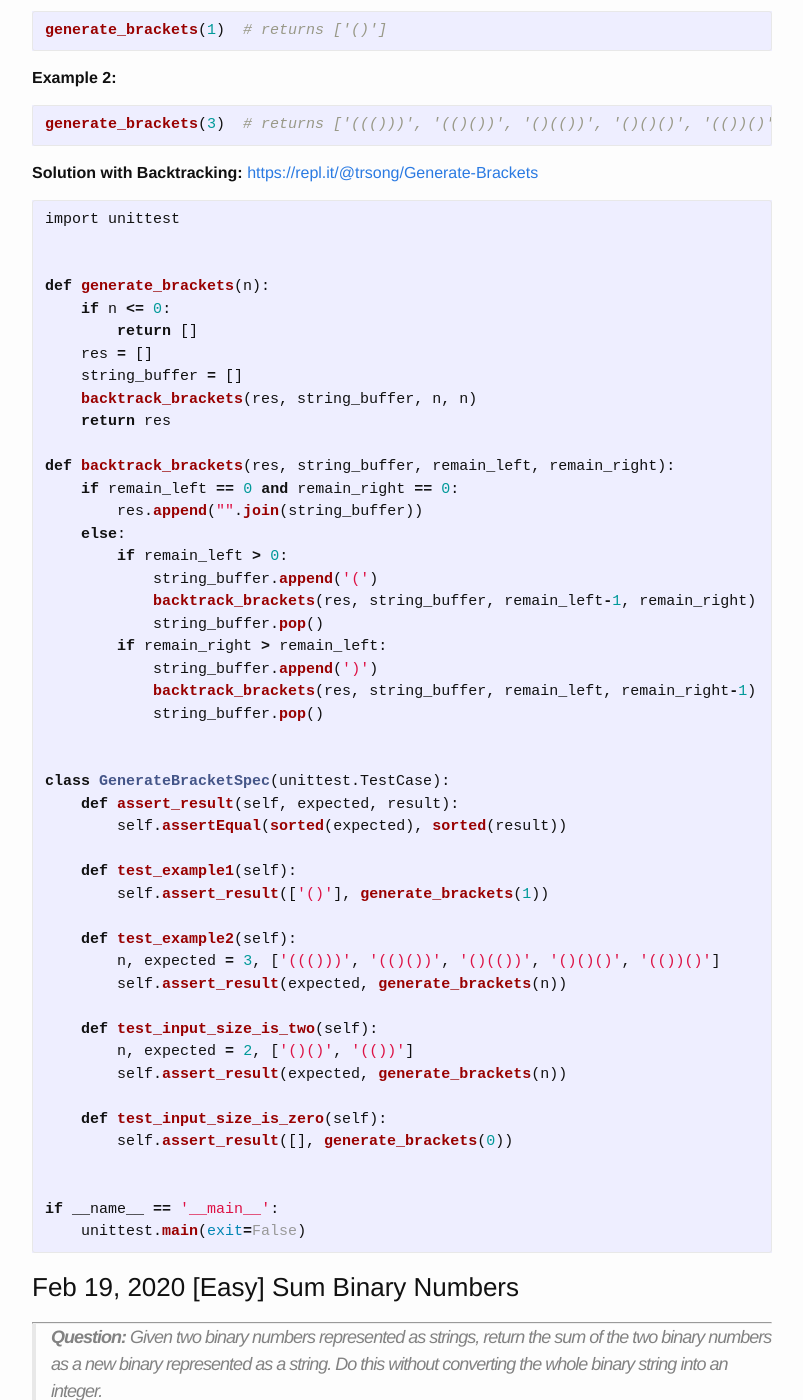
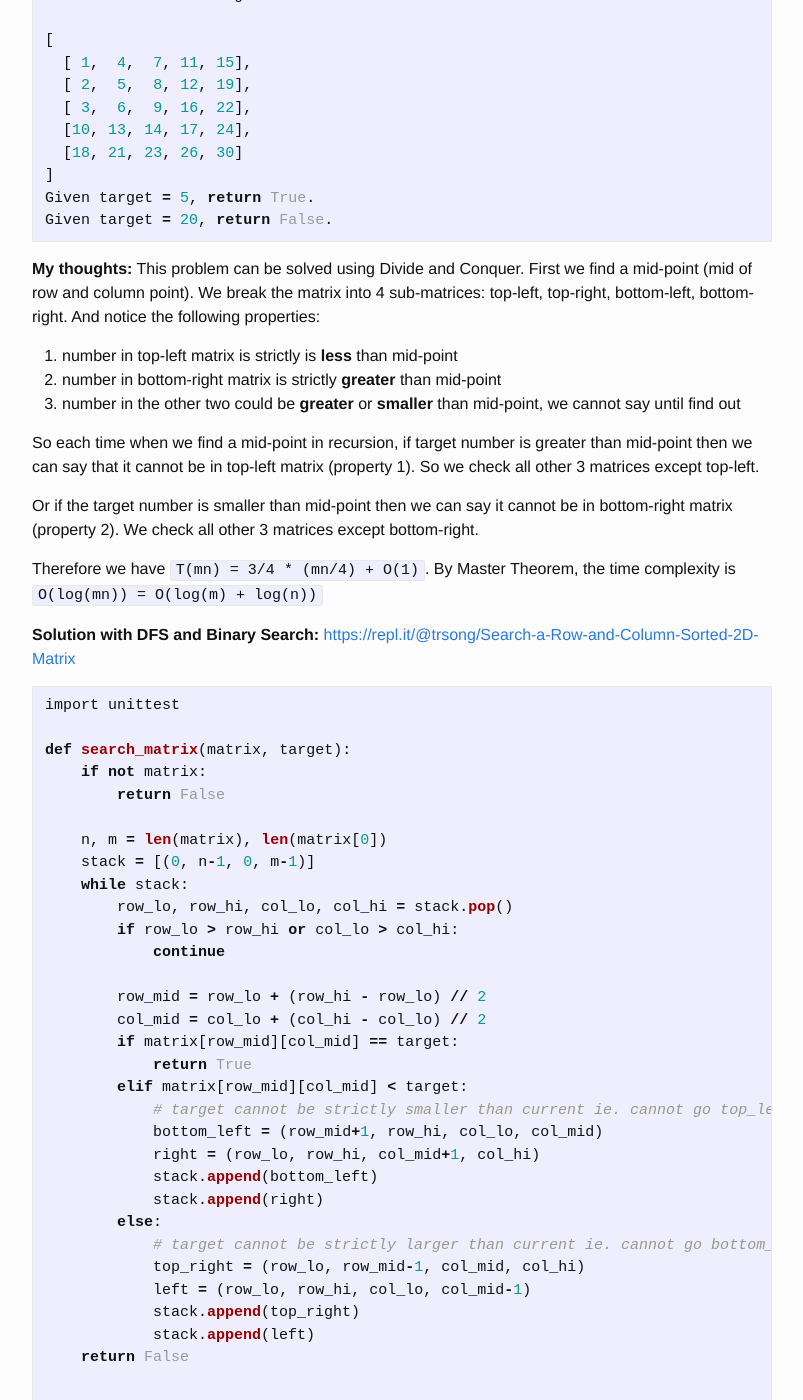
Before and after one commit to trsong/trsong.github.io, a Jekyll site: the page built from _posts/2020-02-01-DailyQuestionsFeb.md, in a window 1280 px wide and 1400 px high, scrolled down 1637 px. Shown: the whole window, without its empty margins (238-1041 px from the left). Built offline with Jekyll 4.4.1, drawn with Linux system fonts in a browser that asks for light colours; some of the changed text lies outside the part shown.

Commit message:
Add Solution to Feb 21 Questin

````diff
--- a/_posts/2020-02-01-DailyQuestionsFeb.md
+++ b/_posts/2020-02-01-DailyQuestionsFeb.md
@@ -17,6 +17,21 @@ categories: Python/Java
 **Python 3 Playground:** [https://repl.it/languages/python3](https://repl.it/languages/python3)
 
 **Java Playground:** [https://repl.it/languages/java](https://repl.it/languages/java)
+
+
+### Feb 22, 2020 LC 79 [Medium] Word Search
+---
+> **Question:** You are given a 2D array of characters, and a target string. Return whether or not the word target word exists in the matrix. Unlike a standard word search, the word must be either going left-to-right, or top-to-bottom in the matrix.
+
+**Example:**
+```py
+[['F', 'A', 'C', 'I'],
+ ['O', 'B', 'Q', 'P'],
+ ['A', 'N', 'O', 'B'],
+ ['M', 'A', 'S', 'S']]
+
+Given this matrix, and the target word FOAM, you should return true, as it can be found going up-to-down in the first column.
+```
 
 
 ### Feb 21, 2020 LC 240 [Medium] Search a 2D Matrix II
@@ -42,6 +57,106 @@ Given target = 5, return True.
 Given target = 20, return False.
 ```
 
+**My thoughts:** This problem can be solved using Divide and Conquer. First we find a mid-point (mid of row and column point). We break the matrix into 4 sub-matrices: top-left, top-right, bottom-left, bottom-right. And notice the following properties:
+1. number in top-left matrix is strictly is **less** than mid-point
+2. number in bottom-right matrix is strictly **greater** than mid-point
+3. number in the other two could be **greater** or **smaller** than mid-point, we cannot say until find out
+
+So each time when we find a mid-point in recursion, if target number is greater than mid-point then we can say that it cannot be in top-left matrix (property 1). So we check all other 3 matrices except top-left.
+
+Or if the target number is smaller than mid-point then we can say it cannot be in bottom-right matrix (property 2). We check all other 3 matrices except bottom-right.
+
+Therefore we have `T(mn) = 3/4 * (mn/4) + O(1)`. By Master Theorem, the time complexity is `O(log(mn)) = O(log(m) + log(n))`
+
+**Solution with DFS and Binary Search:** [https://repl.it/@trsong/Search-a-Row-and-Column-Sorted-2D-Matrix](https://repl.it/@trsong/Search-a-Row-and-Column-Sorted-2D-Matrix)
+```py
+import unittest
+
+def search_matrix(matrix, target):
+    if not matrix:
+        return False
+
+    n, m = len(matrix), len(matrix[0])
+    stack = [(0, n-1, 0, m-1)]
+    while stack:
+        row_lo, row_hi, col_lo, col_hi = stack.pop()
+        if row_lo > row_hi or col_lo > col_hi:
+            continue
+
+        row_mid = row_lo + (row_hi - row_lo) // 2
+        col_mid = col_lo + (col_hi - col_lo) // 2
+        if matrix[row_mid][col_mid] == target:
+            return True
+        elif matrix[row_mid][col_mid] < target:
+            # target cannot be strictly smaller than current ie. cannot go top_left
+            bottom_left = (row_mid+1, row_hi, col_lo, col_mid)
+            right = (row_lo, row_hi, col_mid+1, col_hi)
+            stack.append(bottom_left)
+            stack.append(right)
+        else:
+            # target cannot be strictly larger than current ie. cannot go bottom_right
+            top_right = (row_lo, row_mid-1, col_mid, col_hi)
+            left = (row_lo, row_hi, col_lo, col_mid-1)
+            stack.append(top_right)
+            stack.append(left)
+    return False
+
+
+class SearchMatrixSpec(unittest.TestCase):
+    def test_empty_matrix(self):
+        self.assertFalse(search_matrix([], target=0))
+        self.assertFalse(search_matrix([[]], target=0))
+
+    def test_example(self):
+        matrix = [
+            [ 1, 4, 7,11,15],
+            [ 2, 5, 8,12,19],
+            [ 3, 6, 9,16,22],
+            [10,13,14,17,24],
+            [18,21,23,26,30]
+        ]
+        self.assertTrue(search_matrix(matrix, target=5))
+        self.assertFalse(search_matrix(matrix, target=20))
+
+    def test_mid_less_than_top_right(self):
+        matrix = [
+            [ 1, 2, 3, 4, 5],
+            [ 6, 7, 8, 9,10],
+            [11,12,13,14,15],
+            [16,17,18,19,20],
+            [21,22,23,24,25]
+        ]
+        self.assertTrue(search_matrix(matrix, target=5))
+
+    def test_mid_greater_than_top_right(self):
+        matrix = [
+            [5 , 6,10,14],
+            [6 ,10,13,18],
+            [10,13,18,19]
+        ]
+        self.assertTrue(search_matrix(matrix, target=14))
+
+    def test_mid_less_than_bottom_right(self):
+        matrix = [
+            [1,4],
+            [2,5]
+        ]
+        self.assertTrue(search_matrix(matrix, target=5))
+
+    def test_element_out_of_matrix_range(self):
+        matrix = [
+            [ 1, 4, 7,11,15],
+            [ 2, 5, 8,12,19],
+            [ 3, 6, 9,16,22],
+            [10,13,14,17,24],
+            [18,21,23,26,30]
+        ]
+        self.assertFalse(search_matrix(matrix, target=-1))
+        self.assertFalse(search_matrix(matrix, target=31))
+
+if __name__ == '__main__':
+    unittest.main(exit=False)
+```
 
 ### Feb 20, 2020 \[Medium\]  Generate Brackets
 ---
@@ -60,7 +175,6 @@ generate_brackets(3)  # returns ['((()))', '(()())', '()(())', '()()()', '(())()
 **Solution with Backtracking:** [https://repl.it/@trsong/Generate-Brackets](https://repl.it/@trsong/Generate-Brackets)
 ```py
 import unittest
-
 
 def generate_brackets(n):
     if n <= 0:
````
